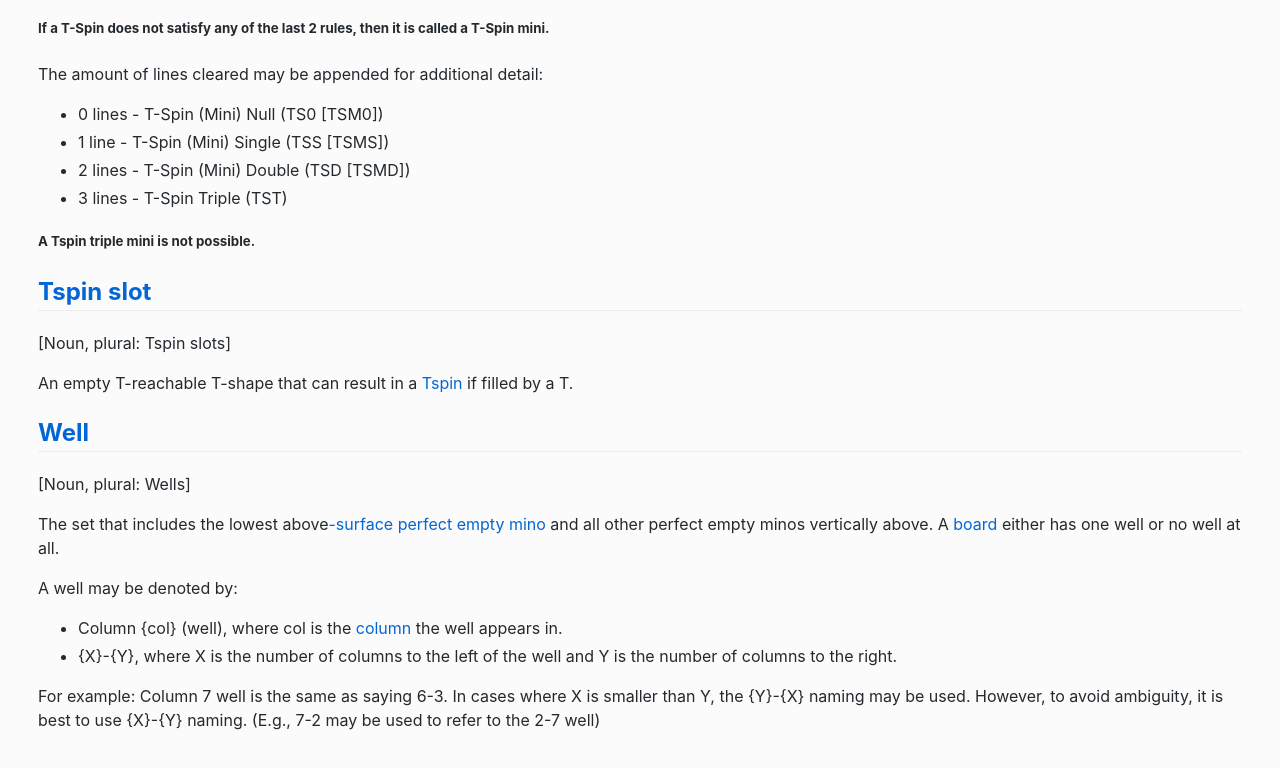
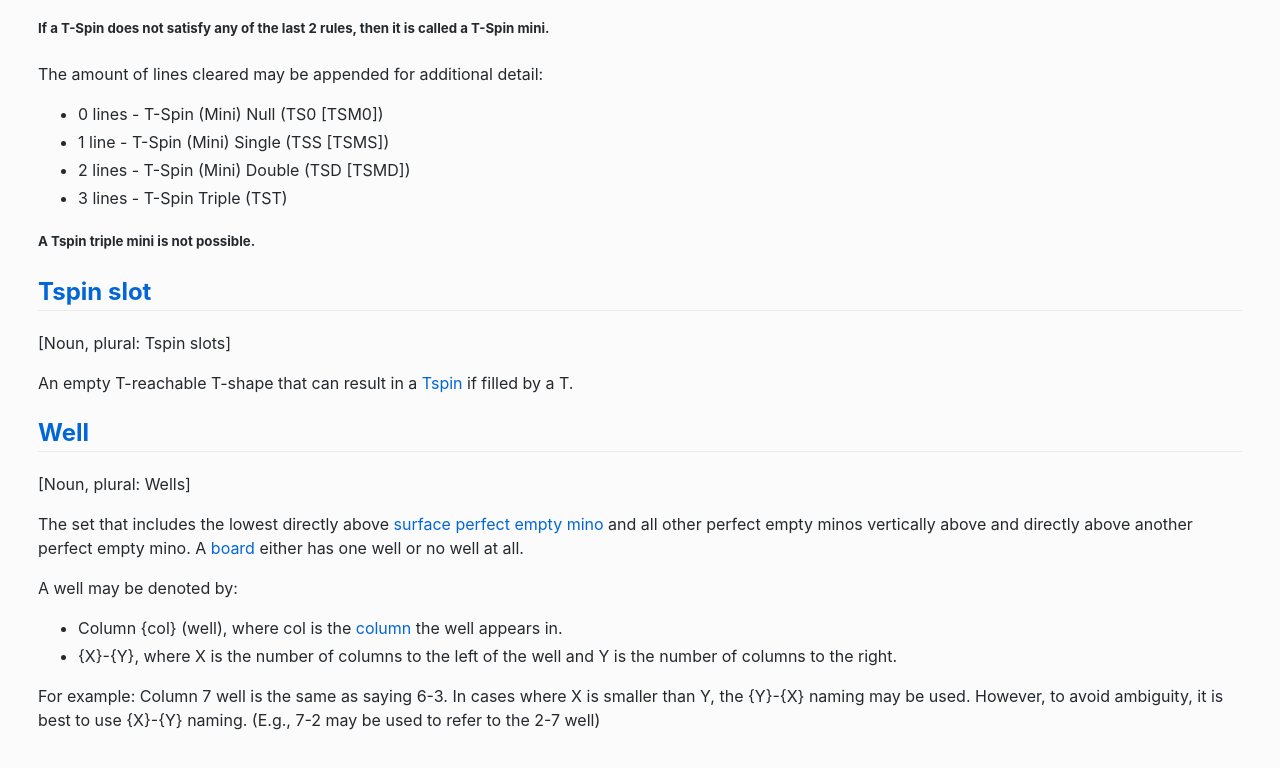
Before and after one commit to Kixenon/lst-glossary, a plain HTML site: page tetris.html in a window 1280 px wide. Shown: the part 6078-6846 px from the top of the page. Drawn offline with Linux system fonts and the light colour scheme.

Commit message:
Tweak Well definition
deals with cases like https://tinyurl.com/22hz6n82

```diff
--- a/tetris.html
+++ b/tetris.html
@@ -300,8 +300,8 @@
 <h2 id="well"><a href="#well"> Well </a></h2>
 <p> [Noun, plural: Wells] </p>
 <p>
-    The set that includes the lowest above<a href="#surface">-surface</a> <a href="#perfect-empty-cell">perfect empty mino</a>
-    and all other perfect empty minos vertically above.
+    The set that includes the lowest directly above <a href="#surface">surface</a> <a href="#perfect-empty-cell">perfect empty mino</a>
+    and all other perfect empty minos vertically above and directly above another perfect empty mino.
     A <a href="#board">board</a> either has one well or no well at all.
 </p>
 <p>
```
